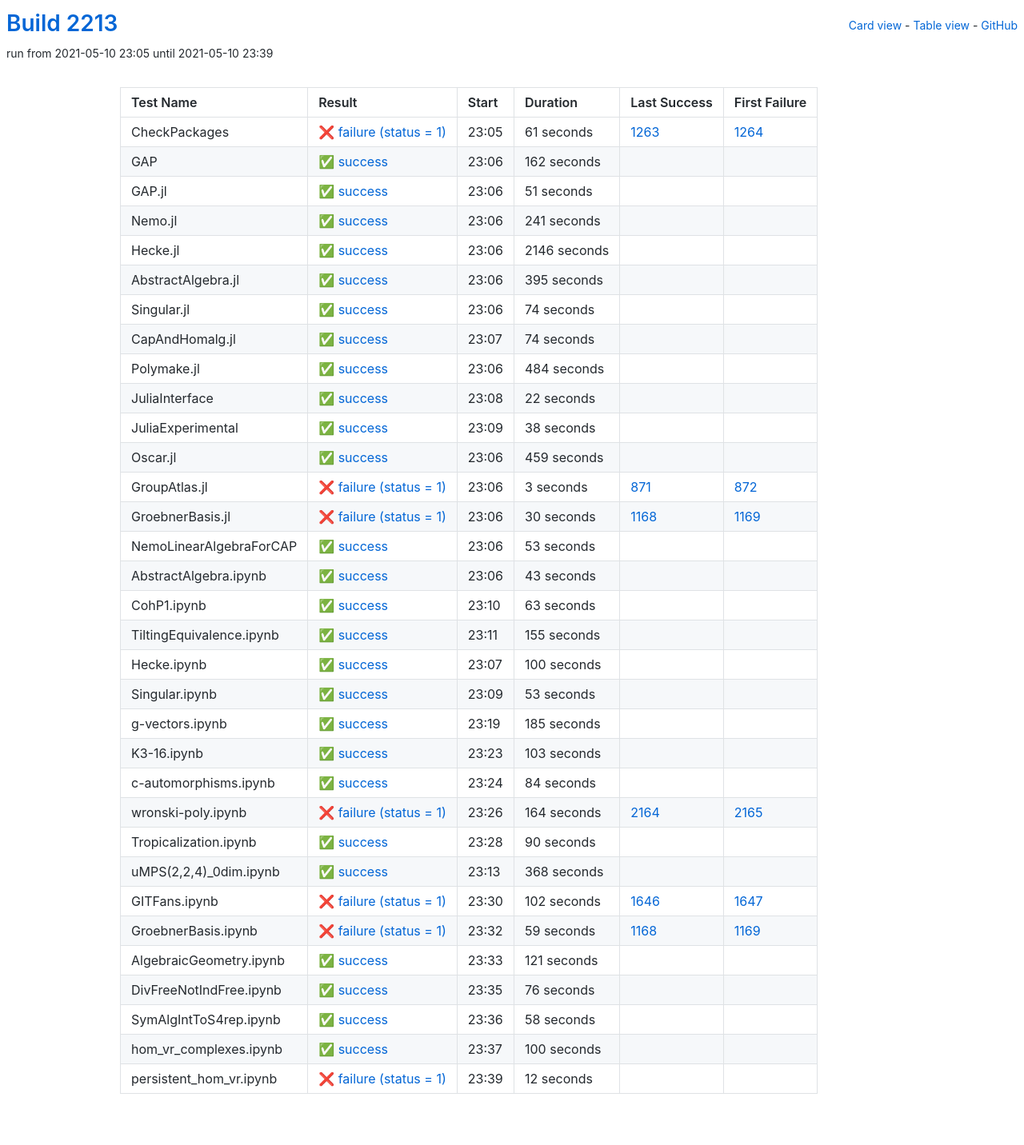
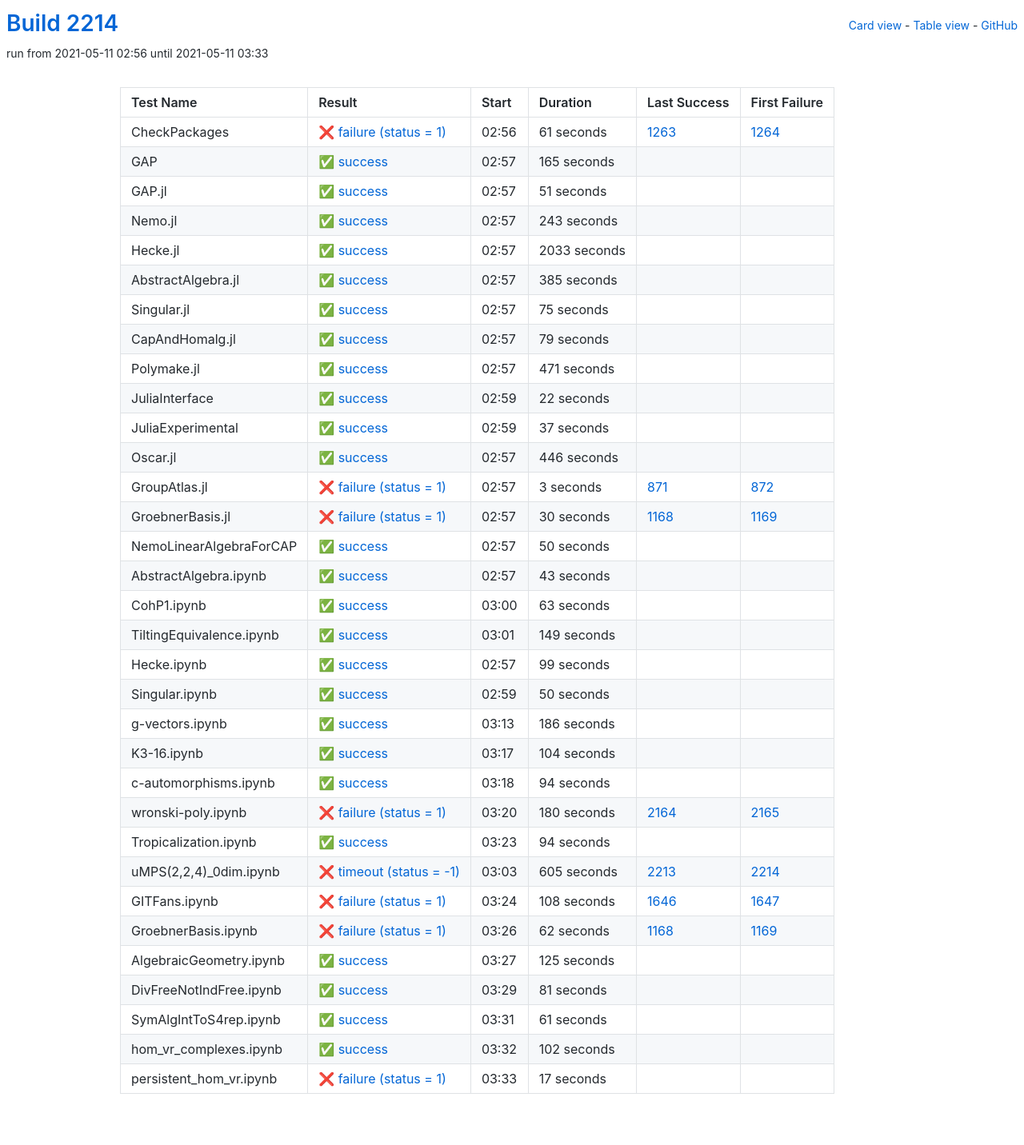
Before and after one commit to oscar-system/oscar-ci-status-stable, a Jekyll site: the page built from table.html, in a window 1280 px wide. Shown: the whole page at 80% size. Built offline with Jekyll 4.4.1, drawn with Linux system fonts in a browser that asks for light colours.

Commit message:
Build #2214

```diff
--- a/_data/ci.yml
+++ b/_data/ci.yml
@@ -1,6 +1,6 @@
 ---
-build: 2213
-build_url: https://oscarci.mathematik.uni-kl.de/job/oscar-stable/2213/
+build: 2214
+build_url: https://oscarci.mathematik.uni-kl.de/job/oscar-stable/2214/
 job: oscar-stable
 organization: oscar-system
 repo: oscar-ci-status-stable
@@ -8,8 +8,8 @@ repourl: https://github.com/oscar-system/oscar-ci-status-stable
 tests:
 - name: CheckPackages
   id: checkpackages
-  log: https://oscarci.mathematik.uni-kl.de/job/oscar-stable/2213/artifact/logs/build-2213/CheckPackages.log
-  start: 2021-05-10 23:05
+  log: https://oscarci.mathematik.uni-kl.de/job/oscar-stable/2214/artifact/logs/build-2214/CheckPackages.log
+  start: 2021-05-11 02:56
   success: false
   exitcode: 1
   status: failure
@@ -20,20 +20,20 @@ tests:
   first_failure_url: https://oscarci.mathematik.uni-kl.de/job/oscar-stable/1264/
 - name: GAP
   id: gap
-  log: https://oscarci.mathematik.uni-kl.de/job/oscar-stable/2213/artifact/logs/build-2213/GAP.log
-  start: 2021-05-10 23:06
+  log: https://oscarci.mathematik.uni-kl.de/job/oscar-stable/2214/artifact/logs/build-2214/GAP.log
+  start: 2021-05-11 02:57
   success: true
   exitcode: 0
   status: success
-  duration: 162
+  duration: 165
   last_success: false
   last_success_url:
   first_failure: false
   first_failure_url:
 - name: GAP.jl
   id: gap-jl
-  log: https://oscarci.mathematik.uni-kl.de/job/oscar-stable/2213/artifact/logs/build-2213/GAP.jl.log
-  start: 2021-05-10 23:06
+  log: https://oscarci.mathematik.uni-kl.de/job/oscar-stable/2214/artifact/logs/build-2214/GAP.jl.log
+  start: 2021-05-11 02:57
   success: true
   exitcode: 0
   status: success
@@ -44,80 +44,80 @@ tests:
   first_failure_url:
 - name: Nemo.jl
   id: nemo-jl
-  log: https://oscarci.mathematik.uni-kl.de/job/oscar-stable/2213/artifact/logs/build-2213/Nemo.jl.log
-  start: 2021-05-10 23:06
+  log: https://oscarci.mathematik.uni-kl.de/job/oscar-stable/2214/artifact/logs/build-2214/Nemo.jl.log
+  start: 2021-05-11 02:57
   success: true
   exitcode: 0
   status: success
-  duration: 241
+  duration: 243
   last_success: false
   last_success_url:
   first_failure: false
   first_failure_url:
 - name: Hecke.jl
   id: hecke-jl
-  log: https://oscarci.mathematik.uni-kl.de/job/oscar-stable/2213/artifact/logs/build-2213/Hecke.jl.log
-  start: 2021-05-10 23:06
+  log: https://oscarci.mathematik.uni-kl.de/job/oscar-stable/2214/artifact/logs/build-2214/Hecke.jl.log
+  start: 2021-05-11 02:57
   success: true
   exitcode: 0
   status: success
-  duration: 2146
+  duration: 2033
   last_success: false
   last_success_url:
   first_failure: false
   first_failure_url:
 - name: AbstractAlgebra.jl
   id: abstractalgebra-jl
-  log: https://oscarci.mathematik.uni-kl.de/job/oscar-stable/2213/artifact/logs/build-2213/AbstractAlgebra.jl.log
-  start: 2021-05-10 23:06
+  log: https://oscarci.mathematik.uni-kl.de/job/oscar-stable/2214/artifact/logs/build-2214/AbstractAlgebra.jl.log
+  start: 2021-05-11 02:57
   success: true
   exitcode: 0
   status: success
-  duration: 395
+  duration: 385
   last_success: false
   last_success_url:
   first_failure: false
   first_failure_url:
 - name: Singular.jl
   id: singular-jl
-  log: https://oscarci.mathematik.uni-kl.de/job/oscar-stable/2213/artifact/logs/build-2213/Singular.jl.log
-  start: 2021-05-10 23:06
+  log: https://oscarci.mathematik.uni-kl.de/job/oscar-stable/2214/artifact/logs/build-2214/Singular.jl.log
+  start: 2021-05-11 02:57
   success: true
   exitcode: 0
   status: success
-  duration: 74
+  duration: 75
   last_success: false
   last_success_url:
   first_failure: false
   first_failure_url:
 - name: CapAndHomalg.jl
   id: capandhomalg-jl
-  log: https://oscarci.mathematik.uni-kl.de/job/oscar-stable/2213/artifact/logs/build-2213/CapAndHomalg.jl.log
-  start: 2021-05-10 23:07
+  log: https://oscarci.mathematik.uni-kl.de/job/oscar-stable/2214/artifact/logs/build-2214/CapAndHomalg.jl.log
+  start: 2021-05-11 02:57
   success: true
   exitcode: 0
   status: success
-  duration: 74
+  duration: 79
   last_success: false
   last_success_url:
   first_failure: false
   first_failure_url:
 - name: Polymake.jl
   id: polymake-jl
-  log: https://oscarci.mathematik.uni-kl.de/job/oscar-stable/2213/artifact/logs/build-2213/Polymake.jl.log
-  start: 2021-05-10 23:06
+  log: https://oscarci.mathematik.uni-kl.de/job/oscar-stable/2214/artifact/logs/build-2214/Polymake.jl.log
+  start: 2021-05-11 02:57
   success: true
   exitcode: 0
   status: success
-  duration: 484
+  duration: 471
   last_success: false
   last_success_url:
   first_failure: false
   first_failure_url:
 - name: JuliaInterface
   id: juliainterface
-  log: https://oscarci.mathematik.uni-kl.de/job/oscar-stable/2213/artifact/logs/build-2213/JuliaInterface.log
-  start: 2021-05-10 23:08
+  log: https://oscarci.mathematik.uni-kl.de/job/oscar-stable/2214/artifact/logs/build-2214/JuliaInterface.log
+  start: 2021-05-11 02:59
   success: true
   exitcode: 0
   status: success
@@ -128,32 +128,32 @@ tests:
   first_failure_url:
 - name: JuliaExperimental
   id: juliaexperimental
-  log: https://oscarci.mathematik.uni-kl.de/job/oscar-stable/2213/artifact/logs/build-2213/JuliaExperimental.log
-  start: 2021-05-10 23:09
+  log: https://oscarci.mathematik.uni-kl.de/job/oscar-stable/2214/artifact/logs/build-2214/JuliaExperimental.log
+  start: 2021-05-11 02:59
   success: true
   exitcode: 0
   status: success
-  duration: 38
+  duration: 37
   last_success: false
   last_success_url:
   first_failure: false
   first_failure_url:
 - name: Oscar.jl
   id: oscar-jl
-  log: https://oscarci.mathematik.uni-kl.de/job/oscar-stable/2213/artifact/logs/build-2213/Oscar.jl.log
-  start: 2021-05-10 23:06
+  log: https://oscarci.mathematik.uni-kl.de/job/oscar-stable/2214/artifact/logs/build-2214/Oscar.jl.log
+  start: 2021-05-11 02:57
   success: true
   exitcode: 0
   status: success
-  duration: 459
+  duration: 446
   last_success: false
   last_success_url:
   first_failure: false
   first_failure_url:
 - name: GroupAtlas.jl
   id: groupatlas-jl
-  log: https://oscarci.mathematik.uni-kl.de/job/oscar-stable/2213/artifact/logs/build-2213/GroupAtlas.jl.log
-  start: 2021-05-10 23:06
+  log: https://oscarci.mathematik.uni-kl.de/job/oscar-stable/2214/artifact/logs/build-2214/GroupAtlas.jl.log
+  start: 2021-05-11 02:57
   success: false
   exitcode: 1
   status: failure
@@ -164,8 +164,8 @@ tests:
   first_failure_url: https://oscarci.mathematik.uni-kl.de/job/oscar-stable/872/
 - name: GroebnerBasis.jl
   id: groebnerbasis-jl
-  log: https://oscarci.mathematik.uni-kl.de/job/oscar-stable/2213/artifact/logs/build-2213/GroebnerBasis.jl.log
-  start: 2021-05-10 23:06
+  log: https://oscarci.mathematik.uni-kl.de/job/oscar-stable/2214/artifact/logs/build-2214/GroebnerBasis.jl.log
+  start: 2021-05-11 02:57
   success: false
   exitcode: 1
   status: failure
@@ -176,20 +176,20 @@ tests:
   first_failure_url: https://oscarci.mathematik.uni-kl.de/job/oscar-stable/1169/
 - name: NemoLinearAlgebraForCAP
   id: nemolinearalgebraforcap
-  log: https://oscarci.mathematik.uni-kl.de/job/oscar-stable/2213/artifact/logs/build-2213/NemoLinearAlgebraForCAP.log
-  start: 2021-05-10 23:06
+  log: https://oscarci.mathematik.uni-kl.de/job/oscar-stable/2214/artifact/logs/build-2214/NemoLinearAlgebraForCAP.log
+  start: 2021-05-11 02:57
   success: true
   exitcode: 0
   status: success
-  duration: 53
+  duration: 50
   last_success: false
   last_success_url:
   first_failure: false
   first_failure_url:
 - name: AbstractAlgebra.ipynb
   id: abstractalgebra-ipynb
-  log: https://oscarci.mathematik.uni-kl.de/job/oscar-stable/2213/artifact/logs/build-2213/AbstractAlgebra.ipynb.log
-  start: 2021-05-10 23:06
+  log: https://oscarci.mathematik.uni-kl.de/job/oscar-stable/2214/artifact/logs/build-2214/AbstractAlgebra.ipynb.log
+  start: 2021-05-11 02:57
   success: true
   exitcode: 0
   status: success
@@ -200,8 +200,8 @@ tests:
   first_failure_url:
 - name: CohP1.ipynb
   id: cohp1-ipynb
-  log: https://oscarci.mathematik.uni-kl.de/job/oscar-stable/2213/artifact/logs/build-2213/CohP1.ipynb.log
-  start: 2021-05-10 23:10
+  log: https://oscarci.mathematik.uni-kl.de/job/oscar-stable/2214/artifact/logs/build-2214/CohP1.ipynb.log
+  start: 2021-05-11 03:00
   success: true
   exitcode: 0
   status: success
@@ -212,192 +212,192 @@ tests:
   first_failure_url:
 - name: TiltingEquivalence.ipynb
   id: tiltingequivalence-ipynb
-  log: https://oscarci.mathematik.uni-kl.de/job/oscar-stable/2213/artifact/logs/build-2213/TiltingEquivalence.ipynb.log
-  start: 2021-05-10 23:11
+  log: https://oscarci.mathematik.uni-kl.de/job/oscar-stable/2214/artifact/logs/build-2214/TiltingEquivalence.ipynb.log
+  start: 2021-05-11 03:01
   success: true
   exitcode: 0
   status: success
-  duration: 155
+  duration: 149
   last_success: false
   last_success_url:
   first_failure: false
   first_failure_url:
 - name: Hecke.ipynb
   id: hecke-ipynb
-  log: https://oscarci.mathematik.uni-kl.de/job/oscar-stable/2213/artifact/logs/build-2213/Hecke.ipynb.log
-  start: 2021-05-10 23:07
+  log: https://oscarci.mathematik.uni-kl.de/job/oscar-stable/2214/artifact/logs/build-2214/Hecke.ipynb.log
+  start: 2021-05-11 02:57
   success: true
   exitcode: 0
   status: success
-  duration: 100
+  duration: 99
   last_success: false
   last_success_url:
   first_failure: false
   first_failure_url:
 - name: Singular.ipynb
   id: singular-ipynb
-  log: https://oscarci.mathematik.uni-kl.de/job/oscar-stable/2213/artifact/logs/build-2213/Singular.ipynb.log
-  start: 2021-05-10 23:09
+  log: https://oscarci.mathematik.uni-kl.de/job/oscar-stable/2214/artifact/logs/build-2214/Singular.ipynb.log
+  start: 2021-05-11 02:59
   success: true
   exitcode: 0
   status: success
-  duration: 53
+  duration: 50
   last_success: false
   last_success_url:
   first_failure: false
   first_failure_url:
 - name: g-vectors.ipynb
   id: g-vectors-ipynb
-  log: https://oscarci.mathematik.uni-kl.de/job/oscar-stable/2213/artifact/logs/build-2213/g-vectors.ipynb.log
-  start: 2021-05-10 23:19
+  log: https://oscarci.mathematik.uni-kl.de/job/oscar-stable/2214/artifact/logs/build-2214/g-vectors.ipynb.log
+  start: 2021-05-11 03:13
   success: true
   exitcode: 0
   status: success
-  duration: 185
+  duration: 186
   last_success: false
   last_success_url:
   first_failure: false
   first_failure_url:
 - name: K3-16.ipynb
   id: k3-16-ipynb
-  log: https://oscarci.mathematik.uni-kl.de/job/oscar-stable/2213/artifact/logs/build-2213/K3-16.ipynb.log
-  start: 2021-05-10 23:23
+  log: https://oscarci.mathematik.uni-kl.de/job/oscar-stable/2214/artifact/logs/build-2214/K3-16.ipynb.log
+  start: 2021-05-11 03:17
   success: true
   exitcode: 0
   status: success
-  duration: 103
+  duration: 104
   last_success: false
   last_success_url:
   first_failure: false
   first_failure_url:
 - name: c-automorphisms.ipynb
   id: c-automorphisms-ipynb
-  log: https://oscarci.mathematik.uni-kl.de/job/oscar-stable/2213/artifact/logs/build-2213/c-automorphisms.ipynb.log
-  start: 2021-05-10 23:24
+  log: https://oscarci.mathematik.uni-kl.de/job/oscar-stable/2214/artifact/logs/build-2214/c-automorphisms.ipynb.log
+  start: 2021-05-11 03:18
   success: true
   exitcode: 0
   status: success
-  duration: 84
+  duration: 94
   last_success: false
   last_success_url:
   first_failure: false
   first_failure_url:
 - name: wronski-poly.ipynb
   id: wronski-poly-ipynb
-  log: https://oscarci.mathematik.uni-kl.de/job/oscar-stable/2213/artifact/logs/build-2213/wronski-poly.ipynb.log
-  start: 2021-05-10 23:26
+  log: https://oscarci.mathematik.uni-kl.de/job/oscar-stable/2214/artifact/logs/build-2214/wronski-poly.ipynb.log
+  start: 2021-05-11 03:20
   success: false
   exitcode: 1
   status: failure
-  duration: 164
+  duration: 180
   last_success: 2164
   last_success_url: https://oscarci.mathematik.uni-kl.de/job/oscar-stable/2164/
   first_failure: 2165
   first_failure_url: https://oscarci.mathematik.uni-kl.de/job/oscar-stable/2165/
 - name: Tropicalization.ipynb
   id: tropicalization-ipynb
-  log: https://oscarci.mathematik.uni-kl.de/job/oscar-stable/2213/artifact/logs/build-2213/Tropicalization.ipynb.log
-  start: 2021-05-10 23:28
+  log: https://oscarci.mathematik.uni-kl.de/job/oscar-stable/2214/artifact/logs/build-2214/Tropicalization.ipynb.log
+  start: 2021-05-11 03:23
   success: true
   exitcode: 0
   status: success
-  duration: 90
+  duration: 94
   last_success: false
   last_success_url:
   first_failure: false
   first_failure_url:
 - name: uMPS(2,2,4)_0dim.ipynb
   id: umps-2-2-4-0dim-ipynb
-  log: https://oscarci.mathematik.uni-kl.de/job/oscar-stable/2213/artifact/logs/build-2213/uMPS-2-2-4-_0dim.ipynb.log
-  start: 2021-05-10 23:13
-  success: true
-  exitcode: 0
-  status: success
-  duration: 368
-  last_success: false
-  last_success_url:
-  first_failure: false
-  first_failure_url:
+  log: https://oscarci.mathematik.uni-kl.de/job/oscar-stable/2214/artifact/logs/build-2214/uMPS-2-2-4-_0dim.ipynb.log
+  start: 2021-05-11 03:03
+  success: false
+  exitcode: -1
+  status: timeout
+  duration: 605
+  last_success: 2213
+  last_success_url: https://oscarci.mathematik.uni-kl.de/job/oscar-stable/2213/
+  first_failure: 2214
+  first_failure_url: https://oscarci.mathematik.uni-kl.de/job/oscar-stable/2214/
 - name: GITFans.ipynb
   id: gitfans-ipynb
-  log: https://oscarci.mathematik.uni-kl.de/job/oscar-stable/2213/artifact/logs/build-2213/GITFans.ipynb.log
-  start: 2021-05-10 23:30
+  log: https://oscarci.mathematik.uni-kl.de/job/oscar-stable/2214/artifact/logs/build-2214/GITFans.ipynb.log
+  start: 2021-05-11 03:24
   success: false
   exitcode: 1
   status: failure
-  duration: 102
+  duration: 108
   last_success: 1646
   last_success_url: https://oscarci.mathematik.uni-kl.de/job/oscar-stable/1646/
   first_failure: 1647
   first_failure_url: https://oscarci.mathematik.uni-kl.de/job/oscar-stable/1647/
 - name: GroebnerBasis.ipynb
   id: groebnerbasis-ipynb
-  log: https://oscarci.mathematik.uni-kl.de/job/oscar-stable/2213/artifact/logs/build-2213/GroebnerBasis.ipynb.log
-  start: 2021-05-10 23:32
+  log: https://oscarci.mathematik.uni-kl.de/job/oscar-stable/2214/artifact/logs/build-2214/GroebnerBasis.ipynb.log
+  start: 2021-05-11 03:26
   success: false
   exitcode: 1
   status: failure
-  duration: 59
+  duration: 62
   last_success: 1168
   last_success_url: https://oscarci.mathematik.uni-kl.de/job/oscar-stable/1168/
   first_failure: 1169
   first_failure_url: https://oscarci.mathematik.uni-kl.de/job/oscar-stable/1169/
 - name: AlgebraicGeometry.ipynb
   id: algebraicgeometry-ipynb
-  log: https://oscarci.mathematik.uni-kl.de/job/oscar-stable/2213/artifact/logs/build-2213/AlgebraicGeometry.ipynb.log
-  start: 2021-05-10 23:33
+  log: https://oscarci.mathematik.uni-kl.de/job/oscar-stable/2214/artifact/logs/build-2214/AlgebraicGeometry.ipynb.log
+  start: 2021-05-11 03:27
   success: true
   exitcode: 0
   status: success
-  duration: 121
+  duration: 125
   last_success: false
   last_success_url:
   first_failure: false
   first_failure_url:
 - name: DivFreeNotIndFree.ipynb
   id: divfreenotindfree-ipynb
-  log: https://oscarci.mathematik.uni-kl.de/job/oscar-stable/2213/artifact/logs/build-2213/DivFreeNotIndFree.ipynb.log
-  start: 2021-05-10 23:35
+  log: https://oscarci.mathematik.uni-kl.de/job/oscar-stable/2214/artifact/logs/build-2214/DivFreeNotIndFree.ipynb.log
+  start: 2021-05-11 03:29
   success: true
   exitcode: 0
   status: success
-  duration: 76
+  duration: 81
   last_success: false
   last_success_url:
   first_failure: false
   first_failure_url:
 - name: SymAlgIntToS4rep.ipynb
   id: symalginttos4rep-ipynb
-  log: https://oscarci.mathematik.uni-kl.de/job/oscar-stable/2213/artifact/logs/build-2213/SymAlgIntToS4rep.ipynb.log
-  start: 2021-05-10 23:36
+  log: https://oscarci.mathematik.uni-kl.de/job/oscar-stable/2214/artifact/logs/build-2214/SymAlgIntToS4rep.ipynb.log
+  start: 2021-05-11 03:31
   success: true
   exitcode: 0
   status: success
-  duration: 58
+  duration: 61
   last_success: false
   last_success_url:
   first_failure: false
   first_failure_url:
 - name: hom_vr_complexes.ipynb
   id: hom-vr-complexes-ipynb
-  log: https://oscarci.mathematik.uni-kl.de/job/oscar-stable/2213/artifact/logs/build-2213/hom_vr_complexes.ipynb.log
-  start: 2021-05-10 23:37
+  log: https://oscarci.mathematik.uni-kl.de/job/oscar-stable/2214/artifact/logs/build-2214/hom_vr_complexes.ipynb.log
+  start: 2021-05-11 03:32
   success: true
   exitcode: 0
   status: success
-  duration: 100
+  duration: 102
   last_success: false
   last_success_url:
   first_failure: false
   first_failure_url:
 - name: persistent_hom_vr.ipynb
   id: persistent-hom-vr-ipynb
-  log: https://oscarci.mathematik.uni-kl.de/job/oscar-stable/2213/artifact/logs/build-2213/persistent_hom_vr.ipynb.log
-  start: 2021-05-10 23:39
+  log: https://oscarci.mathematik.uni-kl.de/job/oscar-stable/2214/artifact/logs/build-2214/persistent_hom_vr.ipynb.log
+  start: 2021-05-11 03:33
   success: false
   exitcode: 1
   status: failure
-  duration: 12
+  duration: 17
   last_success: false
   last_success_url:
   first_failure: false
```
Also changed, not shown: README.md.
